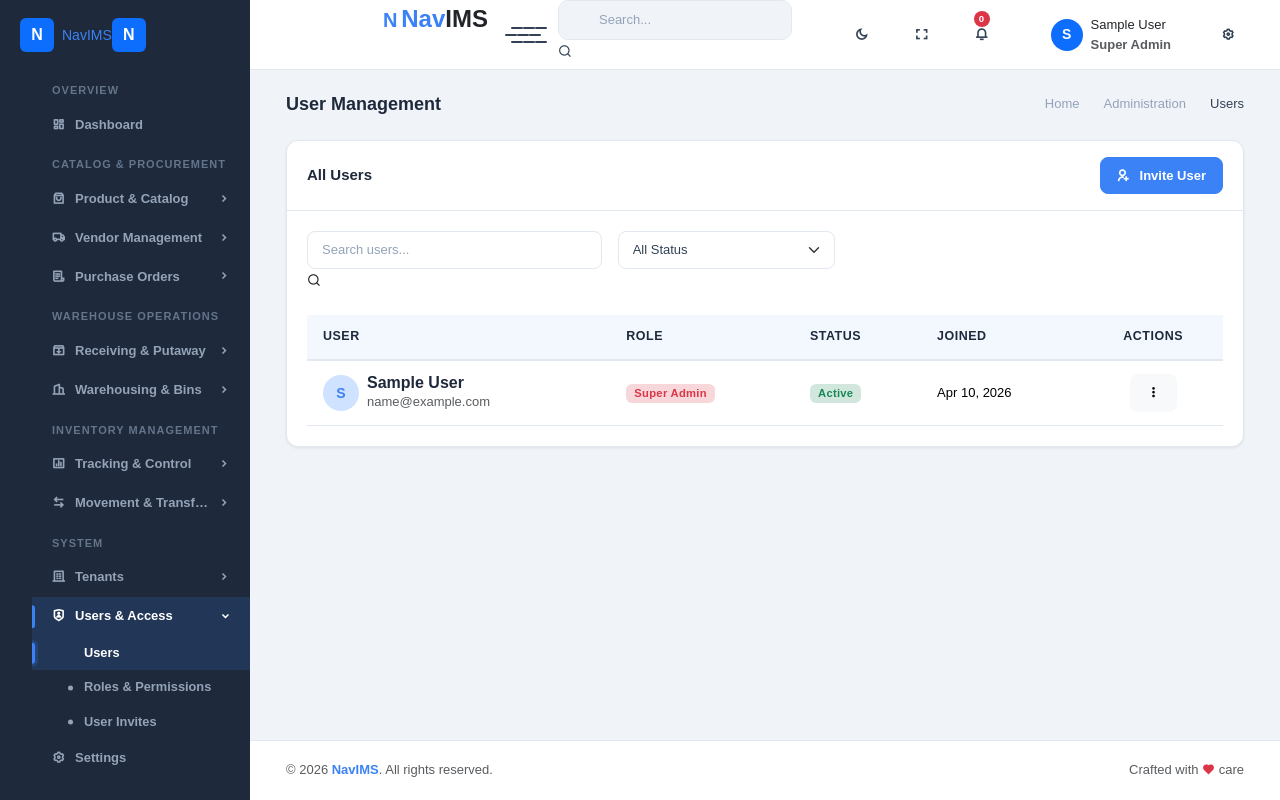
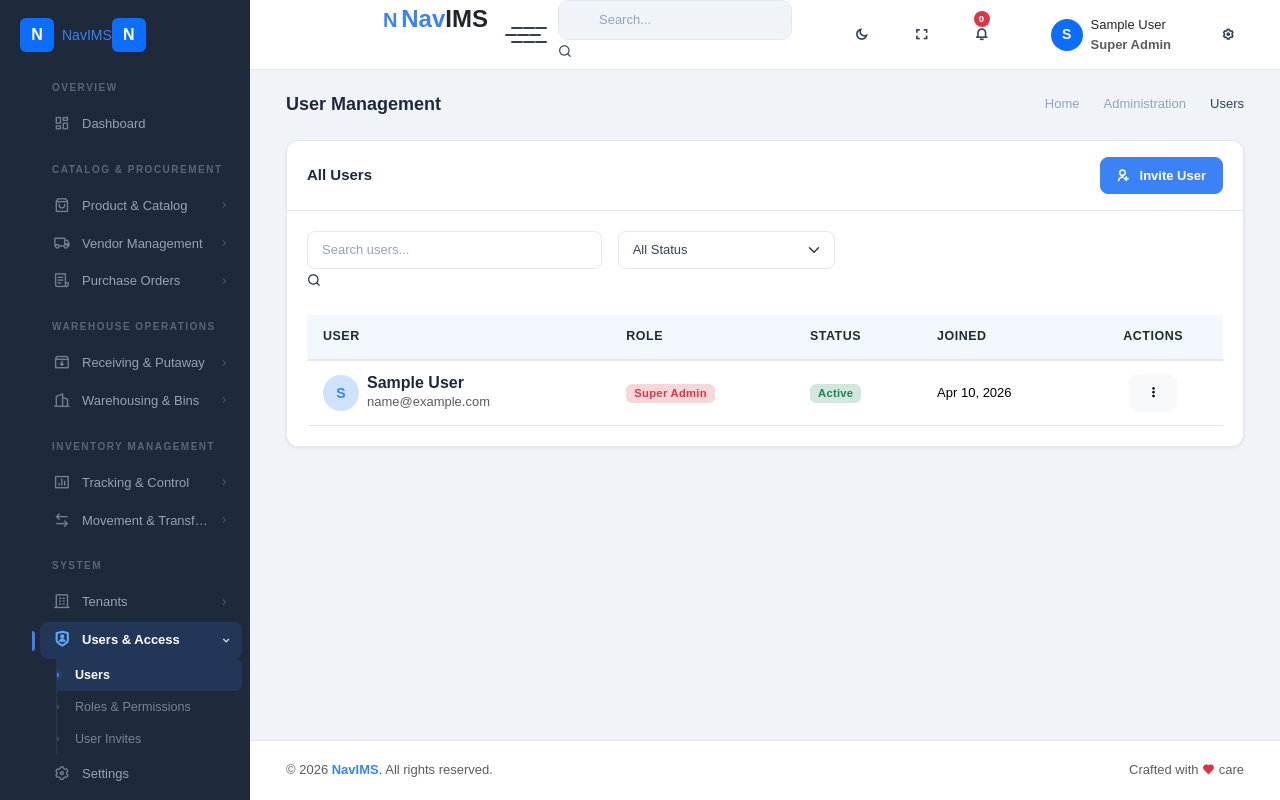
Before and after one commit to mnavaid925/NavIMS, a Django app: page /accounts/users/ in a window 1280 px wide. Run offline with Django 4.2, Linux system fonts and the light colour scheme; the visitor is signed in with stand-in values (Sample User, id 1); data comes from the database, SQL or seed files in the repository; some libraries are stand-ins or nearby versions.

Commit message:
Modernize sidebar CSS with rounded items, tree-style submenus, and refined spacing

```diff
--- a/static/css/style.css
+++ b/static/css/style.css
@@ -492,43 +493,52 @@ a:hover {
     flex: 1;
     overflow-y: auto;
     overflow-x: hidden;
-    padding: 8px 0;
+    padding: 4px 0 16px;
 }
 
 .sidebar-nav::-webkit-scrollbar {
-    width: 4px;
+    width: 3px;
 }
 
 .sidebar-nav::-webkit-scrollbar-thumb {
-    background-color: rgba(255, 255, 255, 0.1);
-    border-radius: 2px;
+    background-color: rgba(255, 255, 255, 0.08);
+    border-radius: 3px;
 }
 
 .menu-title {
-    padding: 12px 20px 6px;
-    font-size: 0.6875rem;
-    font-weight: 700;
+    padding: 18px 20px 8px;
+    font-size: 0.625rem;
+    font-weight: 800;
     text-transform: uppercase;
-    letter-spacing: 1px;
-    color: #64748b;
+    letter-spacing: 1.5px;
+    color: rgba(148, 163, 184, 0.5);
     white-space: nowrap;
     overflow: hidden;
+    position: relative;
+}
+
+.menu-title + .nav-item {
+    margin-top: 2px;
+}
+
+.nav-list > .menu-title:first-child {
+    padding-top: 10px;
 }
 
 .nav-item {
     list-style: none;
-    margin: 0;
+    margin: 1px 8px;
     padding: 0;
 }
 
 .menu-link {
     display: flex;
     align-items: center;
-    padding: 9px 20px;
+    padding: 8px 12px;
     color: var(--sidebar-menu-color);
     font-size: 0.8125rem;
-    font-weight: 600;
-    border-radius: 0;
+    font-weight: 500;
+    border-radius: 8px;
     transition: all var(--transition-speed);
     position: relative;
     white-space: nowrap;
@@ -536,15 +546,17 @@ a:hover {
     gap: 10px;
 }
 
-.menu-link .menu-icon {
+.menu-link .menu-icon,
+.menu-link > i:first-child {
     width: 20px;
     height: 20px;
     flex-shrink: 0;
     display: inline-flex;
     align-items: center;
     justify-content: center;
-    font-size: 1.1rem;
+    font-size: 1.05rem;
     transition: color var(--transition-speed);
+    opacity: 0.7;
 }
 
 .menu-link .menu-text {
@@ -555,9 +567,10 @@ a:hover {
 }
 
 .menu-link .menu-arrow {
-    font-size: 0.75rem;
+    font-size: 0.7rem;
     transition: transform var(--transition-speed);
     flex-shrink: 0;
+    opacity: 0.4;
 }
 
 .menu-link:hover {
@@ -565,75 +578,114 @@ a:hover {
     background-color: rgba(var(--primary-rgb), 0.08);
 }
 
-.menu-link:hover .menu-icon {
+.menu-link:hover .menu-icon,
+.menu-link:hover > i:first-child {
     color: var(--primary-light);
+    opacity: 1;
+}
+
+.menu-link:hover .menu-arrow {
+    opacity: 0.8;
 }
 
 .nav-item.active > .menu-link,
 .menu-link.active {
     color: var(--sidebar-menu-active-color);
     background-color: var(--sidebar-menu-active-bg);
+    font-weight: 600;
 }
 
 .nav-item.active > .menu-link .menu-icon,
-.menu-link.active .menu-icon {
+.menu-link.active .menu-icon,
+.nav-item.active > .menu-link > i:first-child,
+.menu-link.active > i:first-child {
     color: var(--primary-light);
+    opacity: 1;
 }
 
 .nav-item.active > .menu-link::before,
 .menu-link.active::before {
     content: '';
     position: absolute;
-    left: 0;
+    left: -8px;
     top: 50%;
     transform: translateY(-50%);
     width: 3px;
-    height: 60%;
+    height: 55%;
     background-color: var(--primary);
     border-radius: 0 3px 3px 0;
 }
 
+.nav-item.open > .menu-link {
+    color: var(--sidebar-menu-active-color);
+}
+
+.nav-item.open > .menu-link > i:first-child {
+    opacity: 1;
+}
+
 .nav-item.open > .menu-link .menu-arrow {
     transform: rotate(90deg);
+    opacity: 0.8;
 }
 
 /* Sub Menu */
 .sub-menu {
     list-style: none;
     padding: 0;
-    margin: 0;
+    margin: 0 0 0 16px;
     overflow: hidden;
     max-height: 0;
     transition: max-height 0.3s ease;
+    border-left: 1px solid rgba(148, 163, 184, 0.12);
+}
+
+.sub-menu .nav-item {
+    margin: 0;
 }
 
 .sub-menu .menu-link {
-    padding: 7px 20px 7px 52px;
-    font-size: 0.8rem;
-    font-weight: 600;
+    padding: 6px 12px 6px 18px;
+    font-size: 0.785rem;
+    font-weight: 500;
+    border-radius: 0 6px 6px 0;
+    color: rgba(148, 163, 184, 0.75);
 }
 
 .sub-menu .menu-link::before {
     content: '';
-    width: 5px;
-    height: 5px;
+    width: 4px;
+    height: 4px;
     border-radius: 50%;
-    background-color: var(--sidebar-menu-color);
+    background-color: rgba(148, 163, 184, 0.3);
     position: absolute;
-    left: 36px;
+    left: -2px;
     top: 50%;
     transform: translateY(-50%);
     transition: all var(--transition-speed);
 }
 
+.sub-menu .menu-link:hover {
+    color: var(--sidebar-menu-active-color);
+    background-color: rgba(var(--primary-rgb), 0.06);
+}
+
 .sub-menu .menu-link:hover::before,
 .sub-menu .menu-link.active::before {
     background-color: var(--primary);
-    box-shadow: 0 0 0 3px rgba(var(--primary-rgb), 0.2);
+    box-shadow: 0 0 0 3px rgba(var(--primary-rgb), 0.15);
+    width: 5px;
+    height: 5px;
+    left: -3px;
+}
+
+.sub-menu .menu-link.active {
+    color: var(--sidebar-menu-active-color);
+    font-weight: 600;
 }
 
 .sub-menu .sub-menu .menu-link {
-    padding-left: 68px;
+    padding-left: 32px;
 }
 
 .nav-item.open > .sub-menu {
```
Also changed, not shown: other parts of static/css/style.css (+32 -5 lines).
